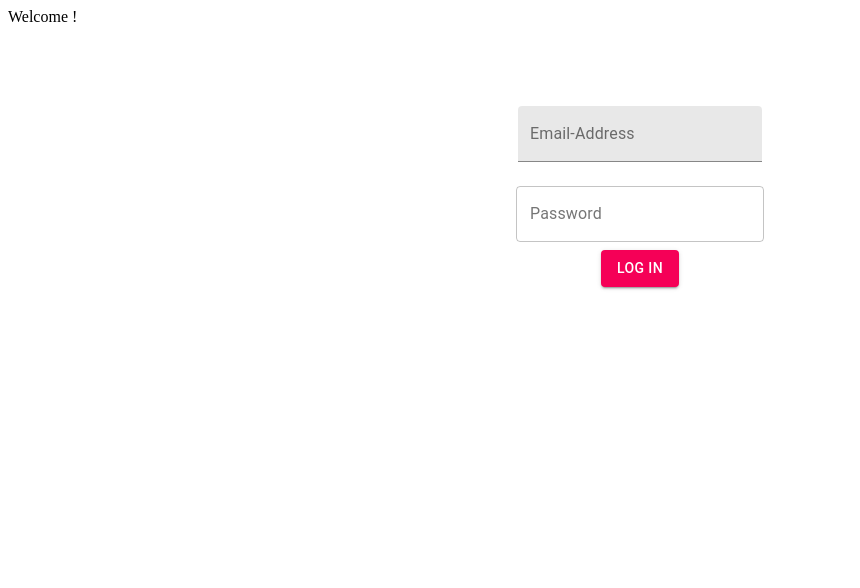
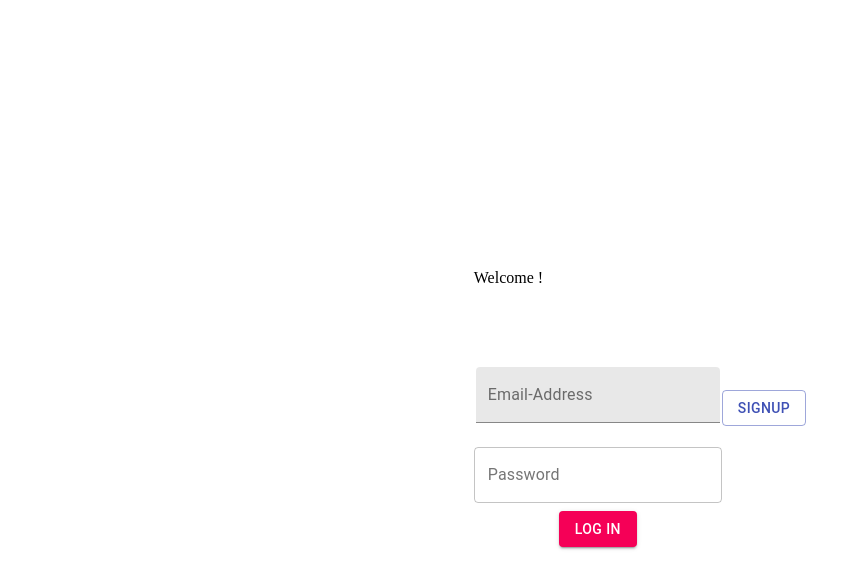
Before and after one commit to alienao/Easy-interview., a React (Create React App) app: page / in a window 1280 px wide. Shown: the top 588 px of the page, without its empty margins (0-860 px from the left). Built offline with nearby package versions, Linux system fonts and the light colour scheme.

Commit message:
signup modification

```diff
--- /dev/null
+++ b/src/App.css
@@ -0,0 +1,7 @@
+.App {
+    margin-top:5px;
+    height: 100vh;
+    display: flex;
+    align-items: center;
+    justify-content: center;
+  }
--- a/src/App.js
+++ b/src/App.js
@@ -1,9 +1,15 @@
 
-import CustomLogin from './components/Login/CustomLogin'
+import CustomLogin from './components/Login/CustomLogin';
+import Signup from "./components/Signup/Signup/Signup";
+import './App.css';
+
 function App() {
   return(
-    //<Login/>
+    <div className="App">
     <CustomLogin/>
+    <Signup/>
+    </div>
+
   );
 }
 
--- /dev/null
+++ b/src/components/signup/Signup/Signup.js
@@ -0,0 +1,30 @@
+import Button from '@material-ui/core/Button';
+import ModalDialog from '../ModalDialog/ModalDialog';
+import { useState } from 'react';
+
+const Signup = () => {
+
+  const [open, setOpen] = useState(false);
+
+  const handleOpen = () => {
+    setOpen(true);
+  };
+
+  const handleClose = () => {
+    setOpen(false);
+  };
+
+  return (
+    <div>
+      <Button variant="outlined" color="primary" onClick={handleOpen}>
+        Signup
+      </Button>
+
+      <ModalDialog open={open} handleClose={handleClose} />
+    </div>
+  );
+};
+
+
+
+export default Signup;
```
Also changed, not shown: 1 other file (tests, documents, lock files or other folders).
